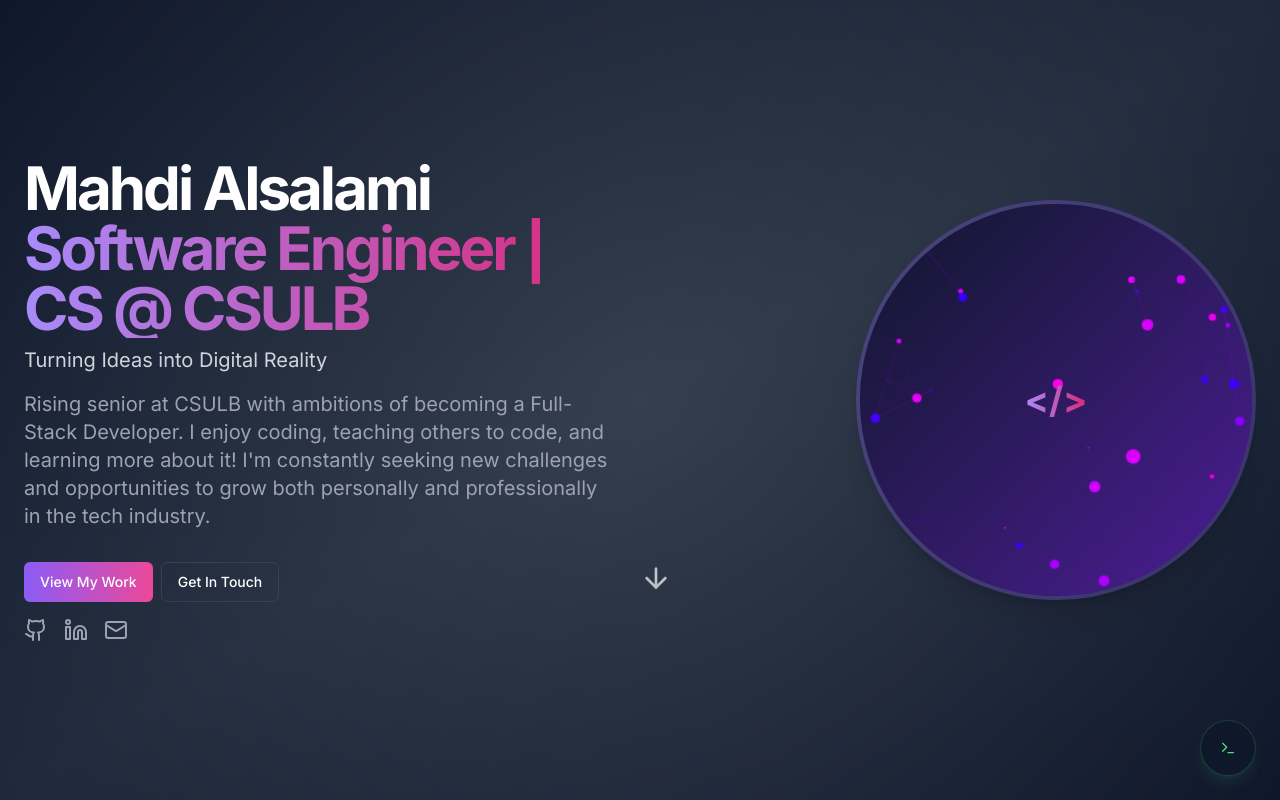
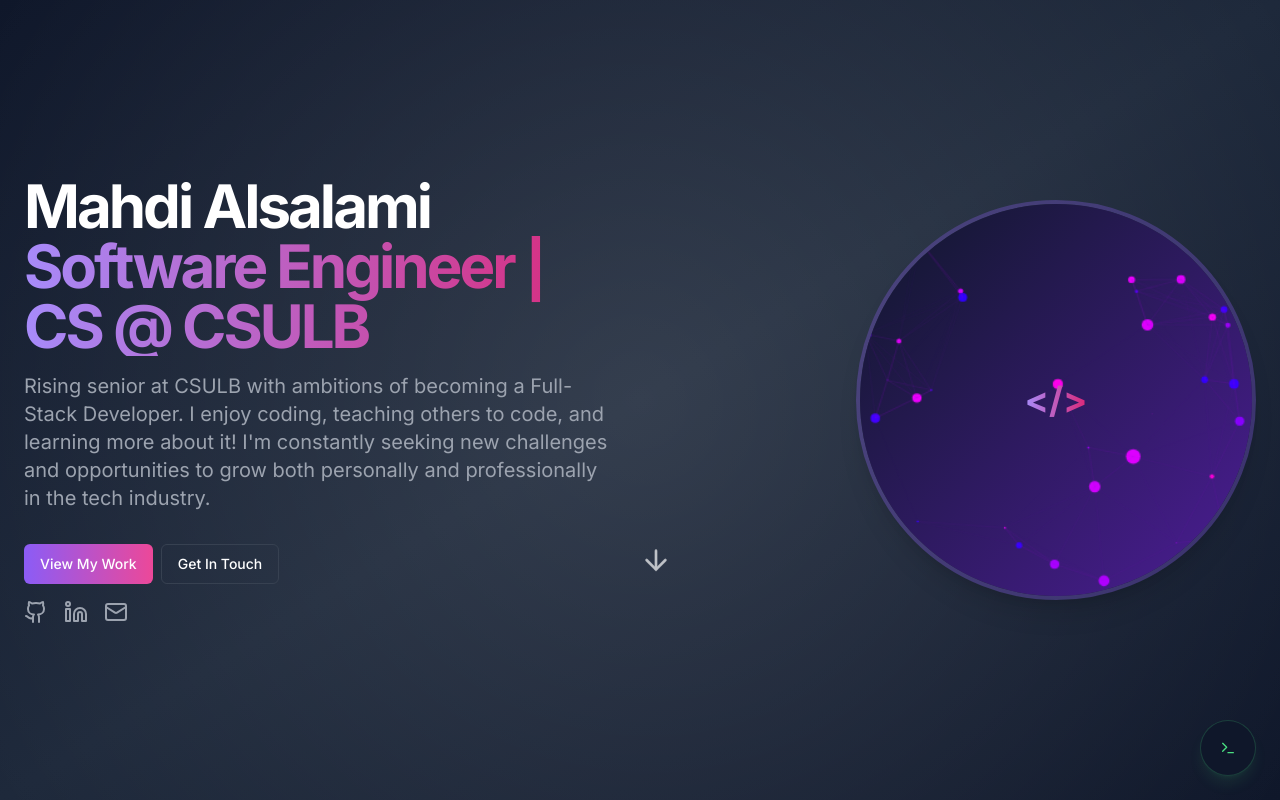
Before and after one commit to MahdiAlsalami/mahdi-portfolio, a Next.js app: page / in a window 1280 px wide. Shown: the top 800 px of the page. Built offline with nearby package versions, Linux system fonts and the light colour scheme.

Commit message:
removed a line

```diff
--- a/app/page.tsx
+++ b/app/page.tsx
@@ -25,7 +25,7 @@ export default function Home() {
                     Software Engineer | CS @ CSULB
                   </span>
                 </h1>
-                <p className="text-xl text-gray-300">Turning Ideas into Digital Reality</p>
+
               </div>
               <p className="max-w-[600px] text-gray-400 md:text-xl">
                 Rising senior at CSULB with ambitions of becoming a Full-Stack Developer. I enjoy coding, teaching
```
